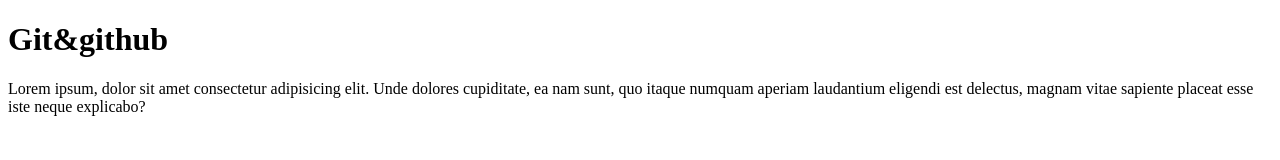
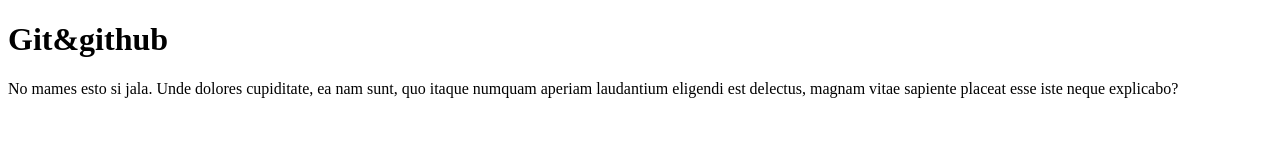
Before and after one commit to amedina16/Fullstackcourse, a plain HTML site: page Index.html in a window 1280 px wide. Drawn offline with Linux system fonts and the light colour scheme.

Commit message:
se modifica el texto

```diff
--- a/Index.html
+++ b/Index.html
@@ -8,6 +8,7 @@
 </head>
 <body>
     <h1>Git&github</h1>
-    <p>Lorem ipsum, dolor sit amet consectetur adipisicing elit. Unde dolores cupiditate, ea nam sunt, quo itaque numquam aperiam laudantium eligendi est delectus, magnam vitae sapiente placeat esse iste neque explicabo?</p>
+    <p>No mames esto si jala. Unde dolores cupiditate, ea nam sunt, quo itaque numquam aperiam
+        laudantium eligendi est delectus, magnam vitae sapiente placeat esse iste neque explicabo?</p>
 </body>
 </html>
```
